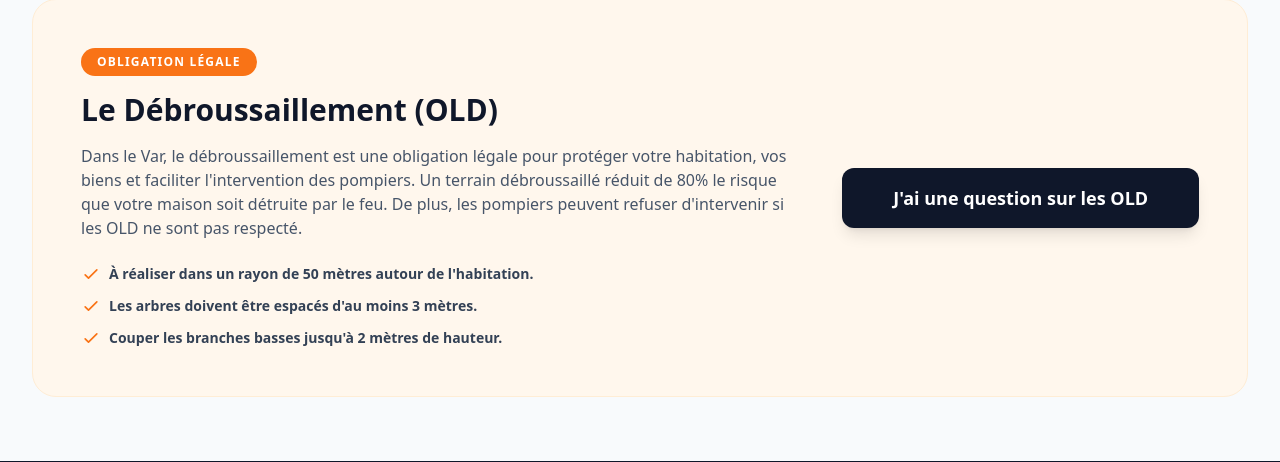
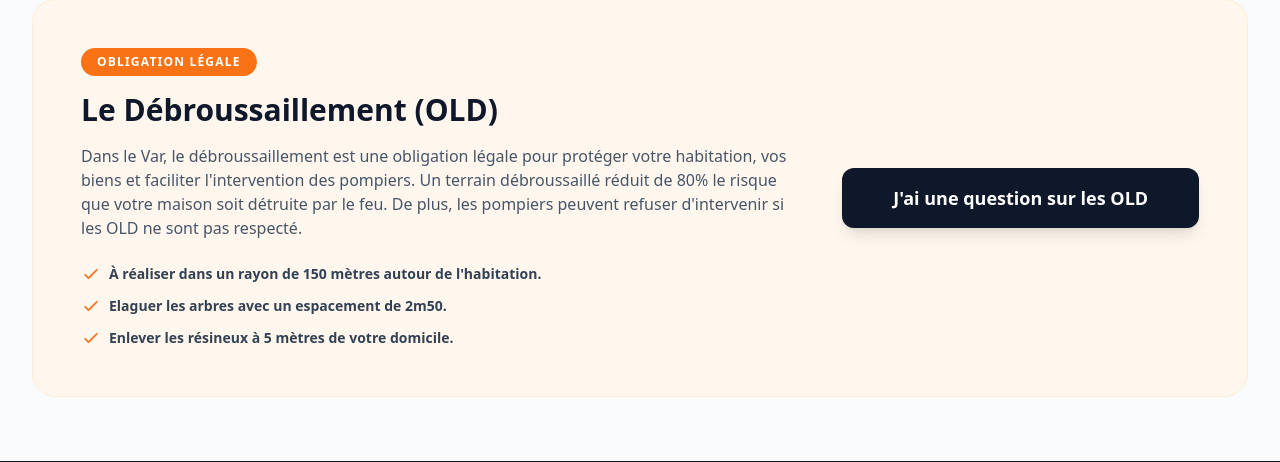
Before and after one commit to Gwenael8389/CCFF, a Django app: page /reglementation/ in a window 1280 px wide. Shown: the part 769-1231 px from the top of the page. Run offline with Django 4.2, Linux system fonts and the light colour scheme; some libraries are stand-ins or nearby versions.

Commit message:
reglementation +

```diff
--- a/templates/reglementation.html
+++ b/templates/reglementation.html
@@ -48,9 +48,9 @@
                 <h2 class="text-3xl font-black text-slate-900 mb-4">Le Débroussaillement (OLD)</h2>
                 <p class="text-slate-600 mb-6">Dans le Var, le débroussaillement est une obligation légale pour protéger votre habitation, vos biens et faciliter l'intervention des pompiers. Un terrain débroussaillé réduit de 80% le risque que votre maison soit détruite par le feu. De plus, les pompiers peuvent refuser d'intervenir si les OLD ne sont pas respecté.</p>
                 <ul class="space-y-3 text-sm font-bold text-slate-700">
-                    <li class="flex items-center gap-2"><svg class="w-5 h-5 text-brand-500" fill="none" stroke="currentColor" viewBox="0 0 24 24"><path stroke-linecap="round" stroke-linejoin="round" stroke-width="2" d="M5 13l4 4L19 7"></path></svg> À réaliser dans un rayon de 50 mètres autour de l'habitation.</li>
-                    <li class="flex items-center gap-2"><svg class="w-5 h-5 text-brand-500" fill="none" stroke="currentColor" viewBox="0 0 24 24"><path stroke-linecap="round" stroke-linejoin="round" stroke-width="2" d="M5 13l4 4L19 7"></path></svg> Les arbres doivent être espacés d'au moins 3 mètres.</li>
-                    <li class="flex items-center gap-2"><svg class="w-5 h-5 text-brand-500" fill="none" stroke="currentColor" viewBox="0 0 24 24"><path stroke-linecap="round" stroke-linejoin="round" stroke-width="2" d="M5 13l4 4L19 7"></path></svg> Couper les branches basses jusqu'à 2 mètres de hauteur.</li>
+                    <li class="flex items-center gap-2"><svg class="w-5 h-5 text-brand-500" fill="none" stroke="currentColor" viewBox="0 0 24 24"><path stroke-linecap="round" stroke-linejoin="round" stroke-width="2" d="M5 13l4 4L19 7"></path></svg> À réaliser dans un rayon de 150 mètres autour de l'habitation.</li>
+                    <li class="flex items-center gap-2"><svg class="w-5 h-5 text-brand-500" fill="none" stroke="currentColor" viewBox="0 0 24 24"><path stroke-linecap="round" stroke-linejoin="round" stroke-width="2" d="M5 13l4 4L19 7"></path></svg> Elaguer les arbres avec un espacement de 2m50.</li>
+                    <li class="flex items-center gap-2"><svg class="w-5 h-5 text-brand-500" fill="none" stroke="currentColor" viewBox="0 0 24 24"><path stroke-linecap="round" stroke-linejoin="round" stroke-width="2" d="M5 13l4 4L19 7"></path></svg> Enlever les résineux à 5 mètres de votre domicile.</li>
                 </ul>
             </div>
             <div class="md:w-1/3 text-center">
```
